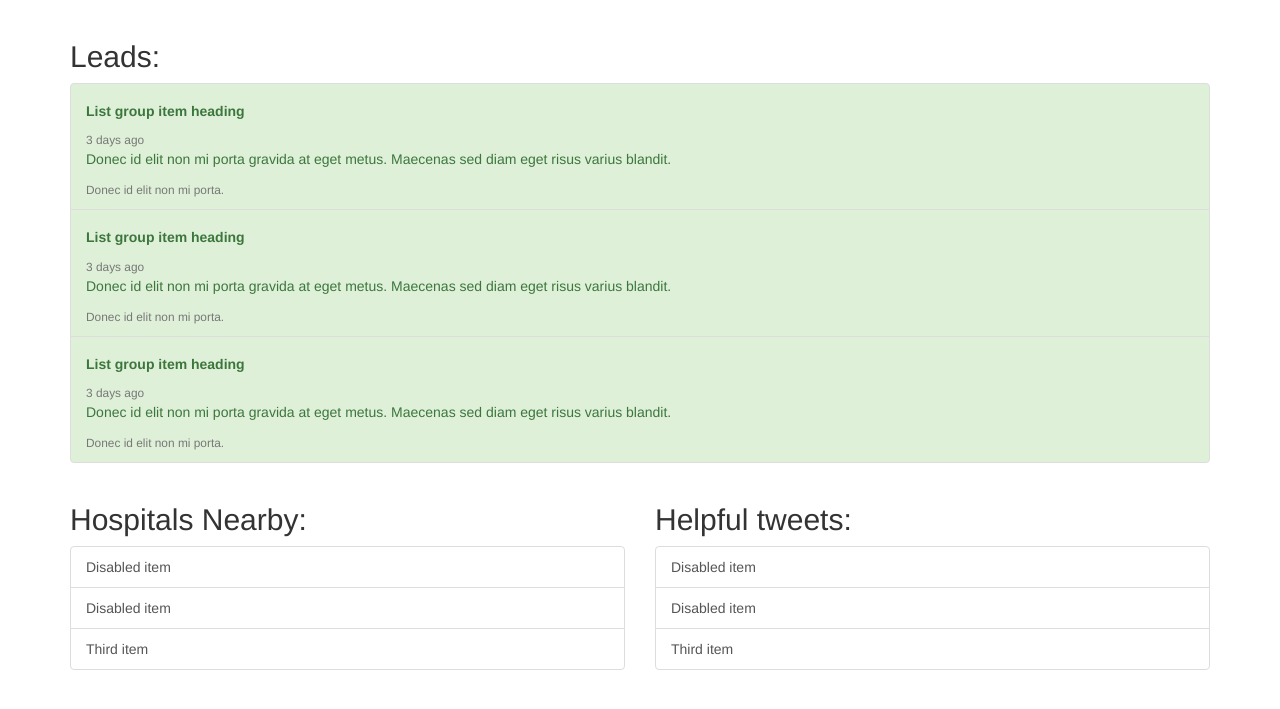
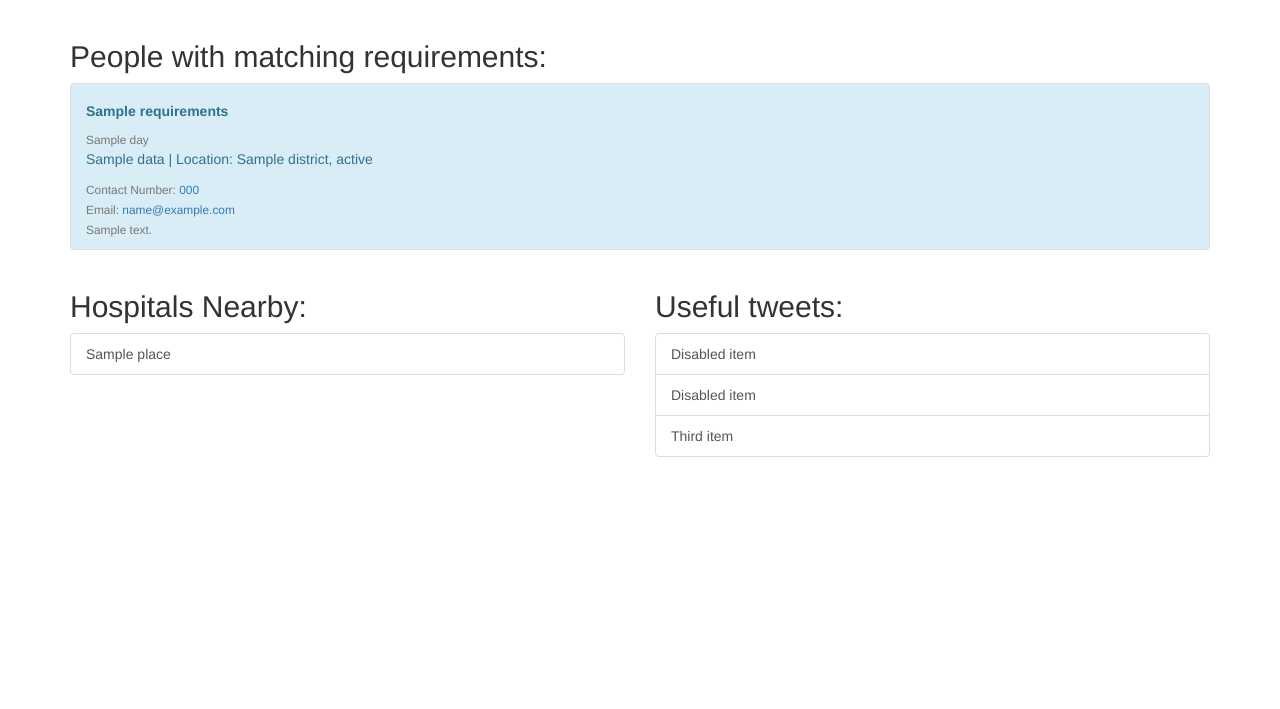
Before and after one commit to shivanshsinghal107/helping-hand, a Flask app: template templates/result.html in a window 1280 px wide. Shown: the part 52-761 px from the top of the page. Run offline with Flask 2, Linux system fonts and the light colour scheme; the template is opened without the code that fills it: most values are stand-ins (such as "Sample title", 1, 10 or a date in 2020); some libraries are stand-ins or nearby versions.

Commit message:
Added jinja2 code for showing different data on different requests

```diff
--- a/templates/result.html
+++ b/templates/result.html
@@ -113,13 +113,13 @@
                     <span class="icon-bar"></span>
                     <span class="icon-bar"></span>
                 </button>
-                <a class="navbar-brand" href="#"><img src="../static/helpinghandlogo.png" /></a>
+                <a class="navbar-brand" href="/"><img src="https://github.com/shivanshsinghal107/helping-hand/blob/main/static/helpinghandlogo.png?raw=true"/></a>
             </div>
             <div class="collapse navbar-collapse" id="myNavbar">
                 <ul class="nav navbar-nav navbar-right">
-                    <li><a href="../templates/home.html">Home</a></li>
-                    <li><a href="../templates/get.html">Help</a></li>
-                    <li><a href="../templates/about.html">About</a></li>
+                    <li><a href="/">Home</a></li>
+                    <li><a href="/help">Help</a></li>
+                    <li><a href="/about">About</a></li>
                 </ul>
 
             </div>
@@ -128,60 +128,53 @@
 
     <div class="container">
         <div class="row content">
-
+            {% if table != "" %}
                 <div class="col-sm-12">
-                <h2>Leads:</h2>
+                    <h2>
+                        {% if table == "gethelp" %}
+                            Leads:
+                            {% set class="success" %}
+                        {% else %}
+                            People with matching requirements:
+                            {% set class="info" %}
+                        {% endif %}
+                    </h2>
                     <div class="list-group">
-                    <a href="#" class="list-group-item list-group-item-action flex-column align-items-start list-group-item-success">
+                        {% for d in data %}
+                            <div class="list-group-item list-group-item-action flex-column align-items-start list-group-item-{{ class }}">
                                 <div class="d-flex w-100 justify-content-between">
-                            <h5 class="mb-1"><b>List group item heading</b></h5>
-                            <small class="text-muted">3 days ago</small>
+                                    <h5 class="mb-1"><b>{{ d['requirements'] }}</b></h5>
+                                    <small class="text-muted">{{ days[loop.index-1] }}</small>
                                 </div>
-                        <p class="mb-1">Donec id elit non mi porta gravida at eget metus. Maecenas sed diam eget risus varius blandit.
-                        </p>
-                        <small class="text-muted">Donec id elit non mi porta.</small>
-                    </a>
-                    <a href="#" class="list-group-item list-group-item-action flex-column align-items-start list-group-item-success">
-                        <div class="d-flex w-100 justify-content-between">
-                            <h5 class="mb-1"><b>List group item heading</b></h5>
-                            <small class="text-muted">3 days ago</small>
+                                <p class="mb-1">{{ d['name'] }} | Location: {{ d['district'] }}, {{ d['state'] }}</p>
+                                <small class="text-muted">Contact Number: <a href="telto:{{ d['phone'] }}">{{ d['phone'] }}</a><br>Email: <a href="mailto:{{ d['email'] }}">{{ d['email'] }}</a><br>{{ d['note'] }}</small>
                             </div>
-                        <p class="mb-1">Donec id elit non mi porta gravida at eget metus. Maecenas sed diam eget risus varius blandit.
-                        </p>
-                        <small class="text-muted">Donec id elit non mi porta.</small>
-                    </a>
-                    <a href="#" class="list-group-item list-group-item-action flex-column align-items-start list-group-item-success">
-                        <div class="d-flex w-100 justify-content-between">
-                            <h5 class="mb-1"><b>List group item heading</b></h5>
-                            <small class="text-muted">3 days ago</small>
+                        {% endfor %}
                     </div>
-                        <p class="mb-1">Donec id elit non mi porta gravida at eget metus. Maecenas sed diam eget risus varius blandit.
-                        </p>
-                        <small class="text-muted">Donec id elit non mi porta.</small>
-                    </a>
                 </div>
-
-            </div>
+            {% endif %}
 
             <br>
 
+            {% if table != "giveleads" %}
                 <div class="col-sm-6">
                     <h2>Hospitals Nearby:</h2>
+                    <div class="list-group">
+                        {% for place in places %}
+                            <a href="{{ place['url'] }}" class="list-group-item list-group-item-action">{{ place['name'] }}</a>
+                        {% endfor %}
+                    </div>
+                </div>
+
+                <div class="col-sm-6">
+                    <h2>Useful tweets:</h2>
                     <div class="list-group">
                         <a href="#" class="list-group-item list-group-item-action">Disabled item</a>
                         <a href="#" class="list-group-item list-group-item-action">Disabled item</a>
                         <a href="#" class="list-group-item list-group-item-action">Third item</a>
                     </div>
                 </div>
-
-            <div class="col-sm-6">
-                <h2>Helpful tweets:</h2>
-                <div class="list-group">
-                    <a href="#" class="list-group-item list-group-item-action">Disabled item</a>
-                    <a href="#" class="list-group-item list-group-item-action">Disabled item</a>
-                    <a href="#" class="list-group-item list-group-item-action">Third item</a>
-                </div>
-            </div>
+            {% endif %}
 
 
         </div>
```
Lines whose indentation alone changed are shown as unchanged.
